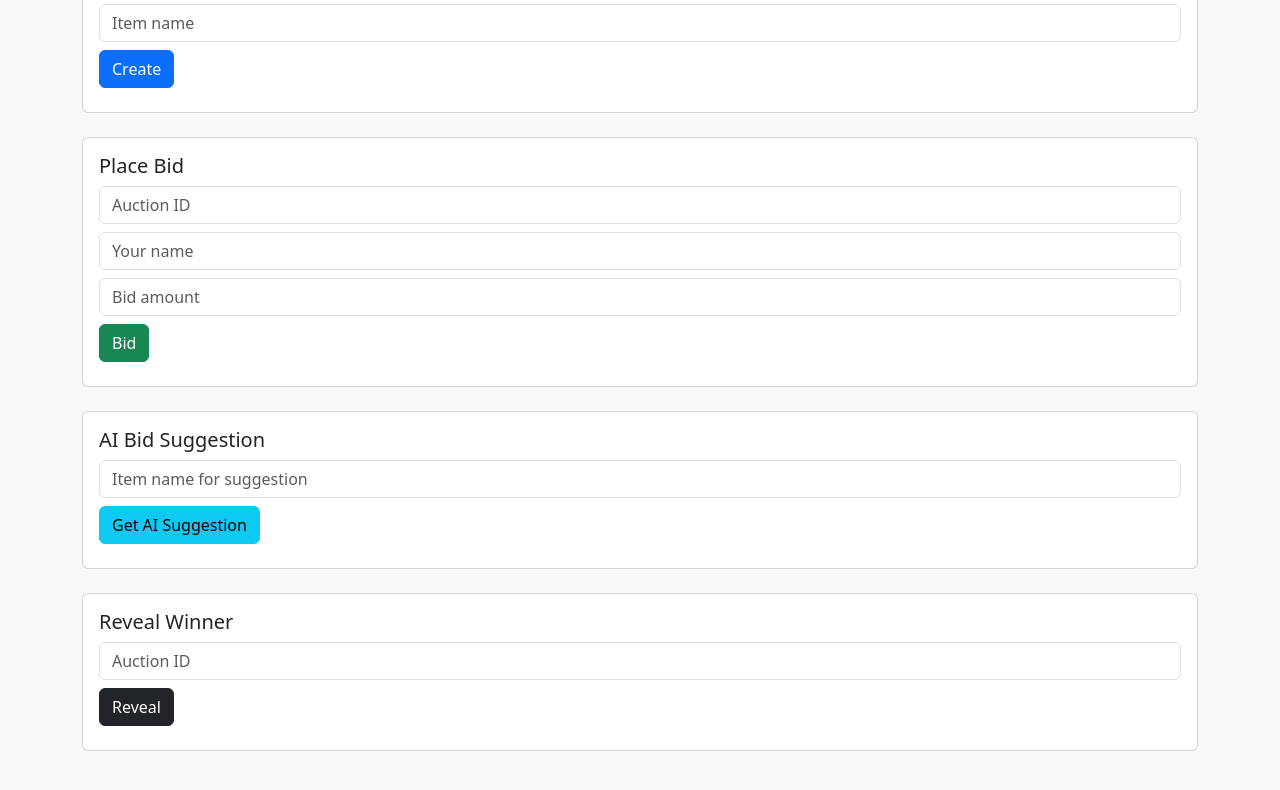
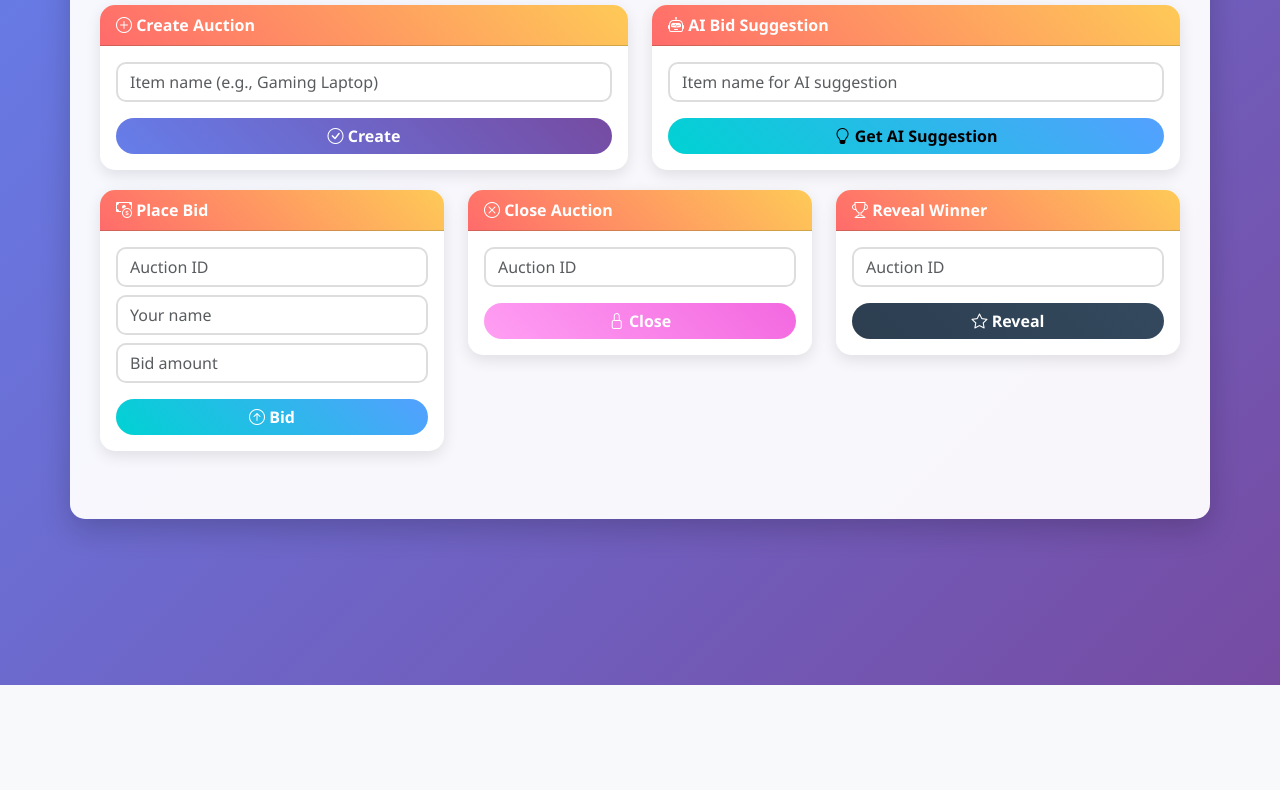
Before and after one commit to Shankar-Shinde/AI-BLIND-AUCTION, a plain HTML site: page frontend.html in a window 1280 px wide. Shown: the part 165-955 px from the top of the page. After the commit the page ends 850 px from the top, so only its background shows below. Drawn offline with nearby package versions, Linux system fonts and the light colour scheme.

Commit message:
Enhance frontend with colorful design, icons, and better layout

```diff
--- a/frontend.html
+++ b/frontend.html
@@ -5,42 +5,179 @@
     <meta name="viewport" content="width=device-width, initial-scale=1.0">
     <title>AI Blind Auction</title>
     <link rel="stylesheet" href="https://cdn.jsdelivr.net/npm/bootstrap@5.3.0/dist/css/bootstrap.min.css">
+    <link rel="stylesheet" href="https://cdn.jsdelivr.net/npm/bootstrap-icons@1.10.0/font/bootstrap-icons.css">
+    <style>
+        body {
+            background: linear-gradient(135deg, #667eea 0%, #764ba2 100%);
+            min-height: 100vh;
+            font-family: 'Segoe UI', Tahoma, Geneva, Verdana, sans-serif;
+        }
+        .container {
+            background: rgba(255, 255, 255, 0.95);
+            border-radius: 15px;
+            box-shadow: 0 10px 30px rgba(0, 0, 0, 0.2);
+            padding: 30px;
+            margin-top: 50px;
+            margin-bottom: 50px;
+        }
+        h1 {
+            color: #333;
+            text-shadow: 2px 2px 4px rgba(0, 0, 0, 0.1);
+            margin-bottom: 30px;
+        }
+        .card {
+            border: none;
+            border-radius: 15px;
+            box-shadow: 0 5px 15px rgba(0, 0, 0, 0.1);
+            transition: transform 0.3s ease, box-shadow 0.3s ease;
+            margin-bottom: 20px;
+        }
+        .card:hover {
+            transform: translateY(-5px);
+            box-shadow: 0 10px 25px rgba(0, 0, 0, 0.15);
+        }
+        .card-header {
+            background: linear-gradient(45deg, #ff6b6b, #feca57);
+            color: white;
+            border-radius: 15px 15px 0 0 !important;
+            font-weight: bold;
+        }
+        .btn {
+            border-radius: 25px;
+            font-weight: bold;
+            transition: all 0.3s ease;
+        }
+        .btn-primary {
+            background: linear-gradient(45deg, #667eea, #764ba2);
+            border: none;
+        }
+        .btn-primary:hover {
+            background: linear-gradient(45deg, #5a6fd8, #6a4190);
+            transform: scale(1.05);
+        }
+        .btn-success {
+            background: linear-gradient(45deg, #00d2d3, #54a0ff);
+            border: none;
+        }
+        .btn-success:hover {
+            background: linear-gradient(45deg, #00b8b9, #4a8fd1);
+            transform: scale(1.05);
+        }
+        .btn-warning {
+            background: linear-gradient(45deg, #ff9ff3, #f368e0);
+            border: none;
+            color: white;
+        }
+        .btn-warning:hover {
+            background: linear-gradient(45deg, #e88ce2, #d55cc7);
+            transform: scale(1.05);
+        }
+        .btn-dark {
+            background: linear-gradient(45deg, #2c3e50, #34495e);
+            border: none;
+        }
+        .btn-dark:hover {
+            background: linear-gradient(45deg, #1e2a38, #2a3747);
+            transform: scale(1.05);
+        }
+        .btn-info {
+            background: linear-gradient(45deg, #00d2d3, #54a0ff);
+            border: none;
+        }
+        .btn-info:hover {
+            background: linear-gradient(45deg, #00b8b9, #4a8fd1);
+            transform: scale(1.05);
+        }
+        .form-control {
+            border-radius: 10px;
+            border: 2px solid #ddd;
+            transition: border-color 0.3s ease;
+        }
+        .form-control:focus {
+            border-color: #667eea;
+            box-shadow: 0 0 10px rgba(102, 126, 234, 0.3);
+        }
+        .text-success {
+            color: #00d2d3 !important;
+            font-weight: bold;
+        }
+        .text-info {
+            color: #54a0ff !important;
+            font-weight: bold;
+        }
+        .alert {
+            border-radius: 10px;
+            border: none;
+        }
+    </style>
 </head>
 <body class="bg-light">
 <div class="container py-5">
-    <h1 class="mb-4">AI-Powered Blind Auction</h1>
-    <div class="card mb-4">
+    <h1 class="mb-4 text-center"><i class="bi bi-gem"></i> AI-Powered Blind Auction</h1>
+    <div class="row">
+        <div class="col-md-6">
+            <div class="card">
+                <div class="card-header">
+                    <i class="bi bi-plus-circle"></i> Create Auction
+                </div>
                 <div class="card-body">
-            <h5 class="card-title">Create Auction</h5>
-            <input id="item" class="form-control mb-2" placeholder="Item name">
-            <button onclick="createAuction()" class="btn btn-primary">Create</button>
-            <div id="auctionId" class="mt-2 text-success"></div>
+                    <input id="item" class="form-control mb-3" placeholder="Item name (e.g., Gaming Laptop)">
+                    <button onclick="createAuction()" class="btn btn-primary w-100"><i class="bi bi-check-circle"></i> Create</button>
+                    <div id="auctionId" class="mt-3 alert alert-success" style="display:none;"></div>
                 </div>
             </div>
-    <div class="card mb-4">
+        </div>
+        <div class="col-md-6">
+            <div class="card">
+                <div class="card-header">
+                    <i class="bi bi-robot"></i> AI Bid Suggestion
+                </div>
                 <div class="card-body">
-            <h5 class="card-title">Place Bid</h5>
+                    <input id="suggestItem" class="form-control mb-3" placeholder="Item name for AI suggestion">
+                    <button onclick="suggestBid()" class="btn btn-info w-100"><i class="bi bi-lightbulb"></i> Get AI Suggestion</button>
+                    <div id="suggestion" class="mt-3 alert alert-info" style="display:none;"></div>
+                </div>
+            </div>
+        </div>
+    </div>
+    <div class="row">
+        <div class="col-md-4">
+            <div class="card">
+                <div class="card-header">
+                    <i class="bi bi-cash-coin"></i> Place Bid
+                </div>
+                <div class="card-body">
                     <input id="bidAuctionId" class="form-control mb-2" placeholder="Auction ID">
                     <input id="bidder" class="form-control mb-2" placeholder="Your name">
-            <input id="amount" class="form-control mb-2" placeholder="Bid amount" type="number">
-            <button onclick="placeBid()" class="btn btn-success">Bid</button>
-            <div id="bidStatus" class="mt-2 text-info"></div>
+                    <input id="amount" class="form-control mb-3" placeholder="Bid amount" type="number">
+                    <button onclick="placeBid()" class="btn btn-success w-100"><i class="bi bi-arrow-up-circle"></i> Bid</button>
+                    <div id="bidStatus" class="mt-2 alert alert-success" style="display:none;"></div>
                 </div>
             </div>
-    <div class="card mb-4">
+        </div>
+        <div class="col-md-4">
+            <div class="card">
+                <div class="card-header">
+                    <i class="bi bi-x-circle"></i> Close Auction
+                </div>
                 <div class="card-body">
-            <h5 class="card-title">AI Bid Suggestion</h5>
-            <input id="suggestItem" class="form-control mb-2" placeholder="Item name for suggestion">
-            <button onclick="suggestBid()" class="btn btn-info">Get AI Suggestion</button>
-            <div id="suggestion" class="mt-2 text-primary"></div>
+                    <input id="closeAuctionId" class="form-control mb-3" placeholder="Auction ID">
+                    <button onclick="closeAuction()" class="btn btn-warning w-100"><i class="bi bi-lock"></i> Close</button>
+                    <div id="closeStatus" class="mt-2 alert alert-warning" style="display:none;"></div>
                 </div>
             </div>
-    <div class="card mb-4">
+        </div>
+        <div class="col-md-4">
+            <div class="card">
+                <div class="card-header">
+                    <i class="bi bi-trophy"></i> Reveal Winner
+                </div>
                 <div class="card-body">
-            <h5 class="card-title">Reveal Winner</h5>
-            <input id="revealAuctionId" class="form-control mb-2" placeholder="Auction ID">
-            <button onclick="revealWinner()" class="btn btn-dark">Reveal</button>
-            <div id="winner" class="mt-2 text-success"></div>
+                    <input id="revealAuctionId" class="form-control mb-3" placeholder="Auction ID">
+                    <button onclick="revealWinner()" class="btn btn-dark w-100"><i class="bi bi-star"></i> Reveal</button>
+                    <div id="winner" class="mt-2 alert alert-primary" style="display:none;"></div>
+                </div>
+            </div>
         </div>
     </div>
 </div>
@@ -53,7 +190,10 @@ function createAuction() {
         body: JSON.stringify({item: document.getElementById('item').value})
     })
     .then(r => r.json())
-    .then(d => document.getElementById('auctionId').innerText = 'Auction ID: ' + d.auction_id);
+    .then(d => {
+        document.getElementById('auctionId').innerHTML = 'Auction ID: ' + d.auction_id;
+        document.getElementById('auctionId').style.display = 'block';
+    });
 }
 function placeBid() {
     fetch(api + '/place_bid/' + document.getElementById('bidAuctionId').value, {
@@ -65,14 +205,20 @@ function placeBid() {
         })
     })
     .then(r => r.json())
-    .then(d => document.getElementById('bidStatus').innerText = d.status || d.error);
+    .then(d => {
+        document.getElementById('bidStatus').innerHTML = d.status || d.error;
+        document.getElementById('bidStatus').style.display = 'block';
+    });
 }
 function closeAuction() {
     fetch(api + '/close_auction/' + document.getElementById('closeAuctionId').value, {
         method: 'POST'
     })
     .then(r => r.json())
-    .then(d => document.getElementById('closeStatus').innerText = d.status || d.error);
+    .then(d => {
+        document.getElementById('closeStatus').innerHTML = d.status || d.error;
+        document.getElementById('closeStatus').style.display = 'block';
+    });
 }
 function suggestBid() {
     fetch(api + '/suggest_bid', {
@@ -81,17 +227,21 @@ function suggestBid() {
         body: JSON.stringify({item: document.getElementById('suggestItem').value})
     })
     .then(r => r.json())
-    .then(d => document.getElementById('suggestion').innerText = 'Suggested bid: $' + d.suggestion);
+    .then(d => {
+        document.getElementById('suggestion').innerHTML = 'Suggested bid: $' + d.suggestion;
+        document.getElementById('suggestion').style.display = 'block';
+    });
 }
 function revealWinner() {
     fetch(api + '/reveal_winner/' + document.getElementById('revealAuctionId').value)
     .then(r => r.json())
     .then(d => {
         if (d.winner && d.winner.bidder) {
-            document.getElementById('winner').innerText = 'Winner: ' + d.winner.bidder + ' ($' + d.winner.amount + ')';
+            document.getElementById('winner').innerHTML = 'Winner: ' + d.winner.bidder + ' ($' + d.winner.amount + ')';
         } else {
-            document.getElementById('winner').innerText = 'No winner or no bids.';
+            document.getElementById('winner').innerHTML = 'No winner or no bids.';
         }
+        document.getElementById('winner').style.display = 'block';
     });
 }
 </script>
```
Lines whose indentation alone changed are shown as unchanged.
